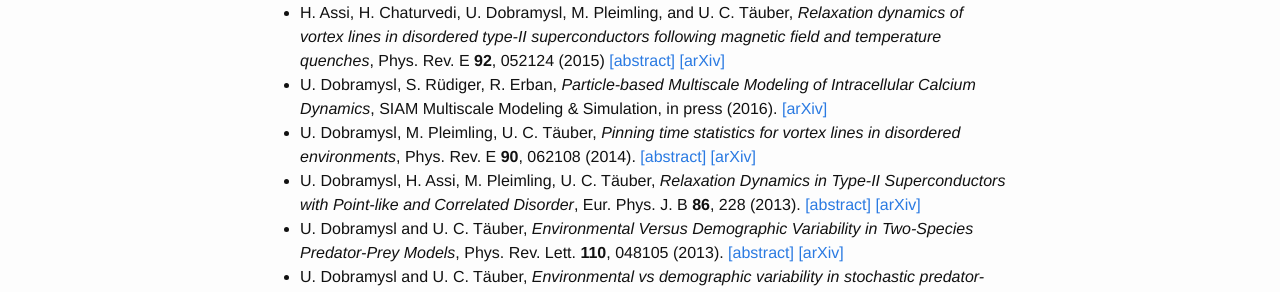
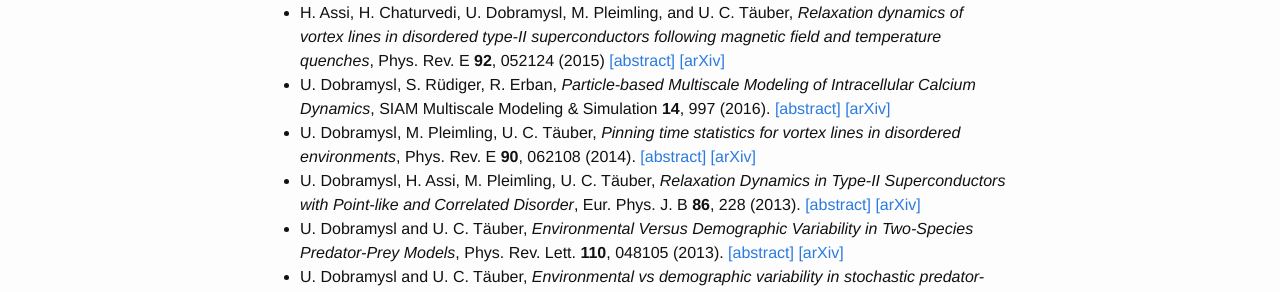
Before and after one commit to ulido/ulido.github.io, a Jekyll site: the page built from 03-publications.md, in a window 1280 px wide. Shown: the part 419-711 px from the top of the page. Built offline with Jekyll 4.4.1, drawn with Linux system fonts in a browser that asks for light colours.

Commit message:
Add final citation and link to SIAM paper.

```diff
--- a/03-publications.md
+++ b/03-publications.md
@@ -10,7 +10,7 @@ permalink: /publications/
  T&auml;uber, *Disordered vortex matter out of equilibrium: a Langevin molecular dynamics study*, to appear in Molecular Simulation (2015) [[arxiv]](http://arxiv.org/abs/1509.02227)
 * H. Assi, H. Chaturvedi, U. Dobramysl, M. Pleimling, and U. C.
  T&auml;uber, *Relaxation dynamics of vortex lines in disordered type-II superconductors following magnetic field and temperature quenches*, Phys. Rev. E **92**, 052124 (2015) [[abstract]](http://journals.aps.org/pre/abstract/10.1103/PhysRevE.92.052124) [[arXiv]](http://arxiv.org/abs/1505.06240)
-* U. Dobramysl, S. R&uuml;diger, R. Erban, *Particle-based Multiscale Modeling of Intracellular Calcium Dynamics*, SIAM Multiscale Modeling &amp; Simulation, in press (2016). [[arXiv]](http://arxiv.org/abs/1504.00146)
+* U. Dobramysl, S. R&uuml;diger, R. Erban, *Particle-based Multiscale Modeling of Intracellular Calcium Dynamics*, SIAM Multiscale Modeling &amp; Simulation **14**, 997 (2016). [[abstract]](http://epubs.siam.org/doi/abs/10.1137/15M1015030) [[arXiv]](http://arxiv.org/abs/1504.00146)
 * U. Dobramysl, M. Pleimling, U. C. T&auml;uber,
  *Pinning time statistics for vortex lines in
  disordered environments*, Phys. Rev. E **90**, 062108 (2014).
```
